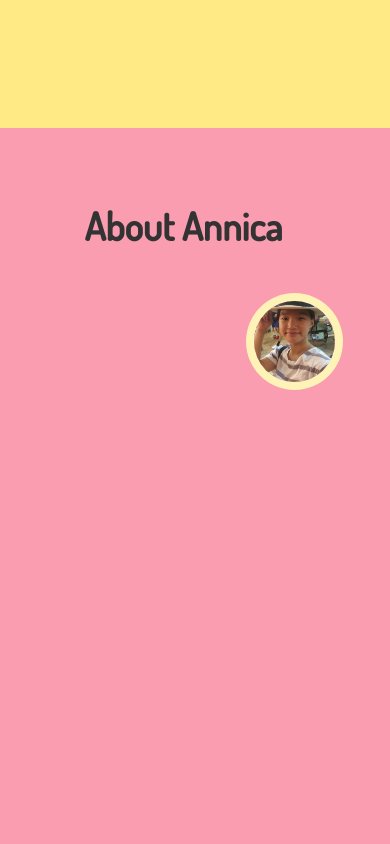
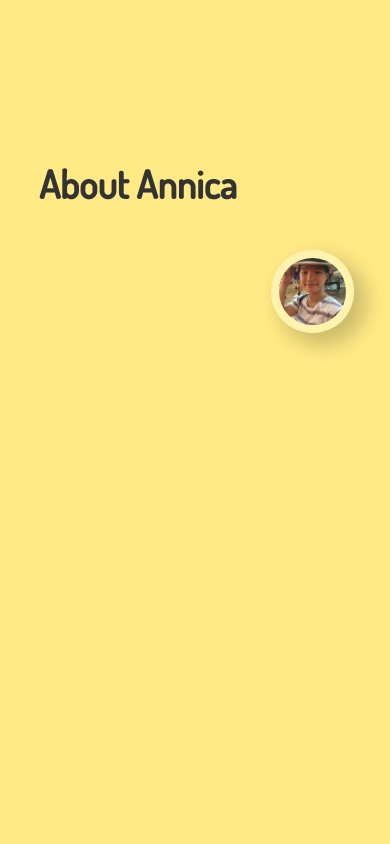
Before and after one commit to chiuannica/banannica, a Vue app: page /#/ in a window 390 px wide. Shown: the part 800-1644 px from the top of the page. Built offline with nearby package versions, Linux system fonts and the light colour scheme.

Commit message:
editted the absolute krap out of the website. made styling look better

```diff
--- a/src/App.vue
+++ b/src/App.vue
@@ -37,7 +37,6 @@ export default {
   -moz-osx-font-smoothing: grayscale;
   color: #333333;
   margin: 0;
-  margin-bottom: 10vh;
 }
 body {
   font-size:62.5%;
@@ -45,14 +44,14 @@ body {
 }
 h1 {
   font-size: 3.2rem;
-  color: #F73F52;
+  color: #f73f52;
   font-family: 'Dosis';
   text-align: center;
 
 }
 h2 { font-family: 'Dosis' }
 h2, h3 {
-  margin-left: 10vh;
+  margin-left: 10%;
   font-size: 2.4rem;
   font-style: none;
 }
--- a/src/components/About.vue
+++ b/src/components/About.vue
@@ -5,7 +5,7 @@
       <div class="text">
         <p class="show-on-scroll magic-text" v-for="text in texts" :key="text.id">{{ text.p }}</p>
       </div>
-      <img class="mypicture" :src="mypicture">
+      <img class="my-picture" :src="myPicture">
       <!--
       <a class="show-on-scroll magic-text" :href="resume.link">{{ resume.p }}</a>
       -->
@@ -19,7 +19,7 @@ export default {
   data () {
     return {
       title: 'About Annica',
-      mypicture: require('@/assets/mypicture.jpg'),
+      myPicture: require('@/assets/mypicture.jpg'),
       texts: [
         { p: 'I love bubble tea, Temple University, my dog, and watching soccer.' },
         { p: 'I am a novice web developer based Philadelphia, PA. I have had the amazing opportunity to be an instructor for web development and Python at Upward Bound.' },
@@ -32,25 +32,28 @@ export default {
 </script>
 
 <style>
-#about{
-  background: hsl(348, 92%, 80%);
-  padding-top: 5vh;
+#about {
   width: 100%;
-  min-height: 100vh;
+  min-height: 50vh;
 }
-.mypicture{
-  border: 0.5rem #fef3b7 solid;
+.my-picture {
+  border: 0.5rem hsl(51, 97%, 84%) solid;
   border-radius: 50%;
   width: 80%;
+  box-shadow: 1em 1em 2em .25em rgba(0,0,0,.2);
 }
-.content{
+.content {
   display: grid;
-  grid-template-columns: 2fr 1fr;
-  margin: 10vh;
+  grid-template-columns: 3fr 1fr;
+  margin-left: auto;
+  margin-right: auto;
+}
+.text {
+  margin-left: 10%;
 }
 @media screen and (max-width: 768px) {
-  .content {
-    margin: 5vh;
+  .my-picture {
+    width: 87%;
   }
 }
 </style>
--- a/src/components/Blog.vue
+++ b/src/components/Blog.vue
@@ -11,9 +11,11 @@
       </a>
     </div>
     <div id="content">
-      <article :key="blog.date" v-for="blog in blogs">
-        <h5 :id="blog.link" class="blog-title">{{ blog.title }}</h5>
-        <p>{{ blog.date }} by {{ blog.author }}</p>
+      <article :key="blog.date" :id="blog.id" v-for="blog in blogs">
+        <div class="clickable" v-on:click="blog.showBlog = !blog.showBlog">
+          <h5 class="blog-title">{{ blog.title }}</h5>
+          <p>{{ blog.date }} by {{ blog.author }}</p>
+        </div>
         <div v-show="blog.showBlog" :key="paragraph.id" class="blog-body" v-for="paragraph in blog.paragraphs">
           <p>{{ paragraph.text }}</p>
         </div>
@@ -82,40 +84,44 @@ export default {
 </script>
 
 <style>
-#blog{
+#blog {
+  display: block;
   width: 100%;
-  display: block;
 }
-#blog-nav{
-  margin: 3%;
-  width: 100%;
+#blog-nav {
   display: grid;
   grid-template-rows: auto;
+  width: 100%;
+  margin: 3%;
 }
-.blog-nav-row{
-  color: #333;
-  border-left: #333 solid 0.5vh;
-  background: #fef3b7;
-  text-decoration: none;
+.blog-nav-row {
   display: grid;
   grid-template-columns: 1fr 4fr;
   max-width: 100vh;
   margin-bottom: 1%;
   padding: 1%;
+  border-left: #333 solid 0.5vh;
+  color: #333;
+  background: #fef3b7;
+  text-decoration: none;
+  box-shadow: 1em 1em 2em .25em rgba(0,0,0,.2);
   transition: border-left 0.7s;
 }
-.blog-nav-row:hover{
+.blog-nav-row:hover {
   border-left: #F73F52 solid 1vh;
 }
-#content{
+#content {
   margin: 3%;
   display: block;
 }
-article{
+article {
   max-width: 100vh;
-  transition: border-left 0.7s;
   margin-bottom: 1%;
   padding: 1%;
+  transition: border-left 0.7s;
+}
+.clickable {
+  cursor: pointer;
 }
 .blog-title{
   margin-bottom: 0;
@@ -126,6 +132,7 @@ article{
   }
   .blog-nav-row {
     display: block;
+    width: 90%;
   }
 }
 </style>
--- a/src/components/Contact.vue
+++ b/src/components/Contact.vue
@@ -17,7 +17,7 @@ export default {
     return {
       title: 'Contact',
       medias: [
-        { id: 0, name: 'Instagram', handle: 'JavaScriptQueen', link: 'https://instagram.com/javascriptqueen', icon: 'fa fa-instagram' },
+        // { id: 0, name: 'Instagram', handle: 'JavaScriptQueen', link: 'https://instagram.com/javascriptqueen', icon: 'fa fa-instagram' },
         { id: 1, name: 'GitHub', handle: 'chiuannica', link: 'https://github.com/chiuannica', icon: 'fa fa-github' },
         { id: 2, name: 'Email', handle: 'chiuannica@gmail.com', link: 'mailto:chiuannica@gmail.com', icon: 'fa fa-envelope-o' }
       ]
@@ -30,12 +30,15 @@ export default {
 #contact {
   width: 100%;
 }
+.contact-box {
+
+}
 .contact-links {
   display: flex;
   justify-content: space-around;
 }
 .contact-link {
-  color: #fa9daf;
+  color: #333;
   margin-bottom: 2vh;
 }
 .contact-link:hover {
--- a/src/components/Home.vue
+++ b/src/components/Home.vue
@@ -48,7 +48,7 @@ main{
   height: 100vh;
 }
 .circle {
-  border: #fef3b7 1em solid;
+  border: hsl(51, 97%, 84%) 1em solid;
   width: 50vh;
   height: 50vh;
   border-radius: 50%;
--- a/src/components/Projects.vue
+++ b/src/components/Projects.vue
@@ -76,9 +76,8 @@ export default {
   margin-left: -1%;
 }
 .project{
-  background: hsl(348, 92%, 80%);
+  background: hsl(50, 100%, 84%);
   box-sizing: border-box;
-  border-left: 0.5vh solid #333;
   padding: 1em;
   transition: border-left 0.7s;
 }
@@ -86,17 +85,23 @@ export default {
   margin: 0;
   font-size: 3em;
 }
+.project > a {
+  padding-left: 1%;
+  border-left: #F73F52 solid 0.5vh;
+  transition: border-left 0.7s;
+}
 .project > a:hover{
-  color: hsl(50, 100%, 86%);
+  border-left: #F73F52 solid 1vh;
 }
 .project:nth-child(1){
-  background: hsl(50, 100%, 86%);
+  background: #F73F52;
 }
 .project:nth-child(1) > a{
-  color: #F73F52;
+  color: hsl(50, 100%, 84%);
+  border-left: hsl(50, 100%, 84%) solid 0.5vh;
 }
 .project:nth-child(1) > a:hover{
-  color: hsl(348, 92%, 80%);
+  border-left: hsl(50, 100%, 84%) solid 1vh;
 }
 .projects-grid{
   padding: 5%;
```
